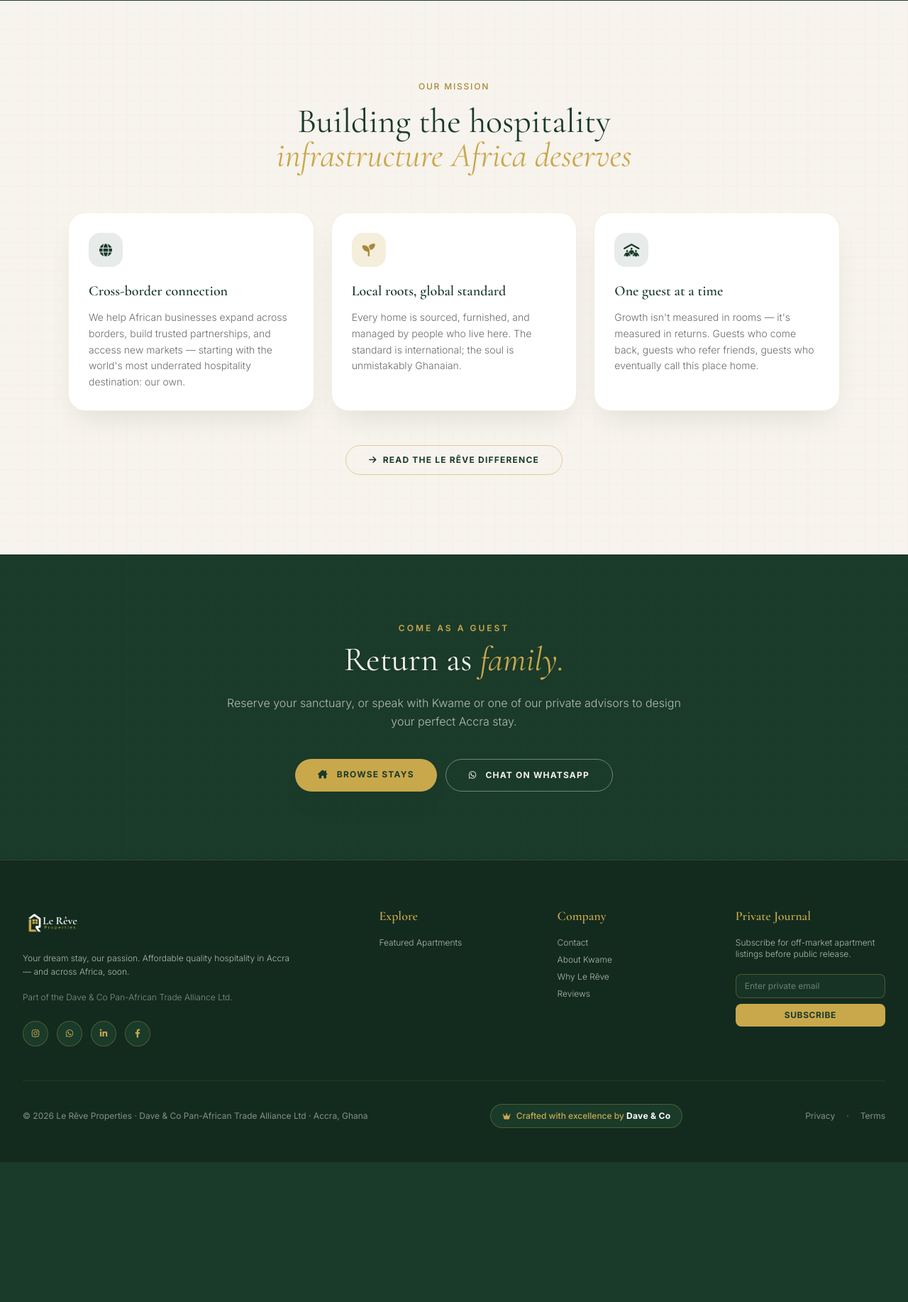
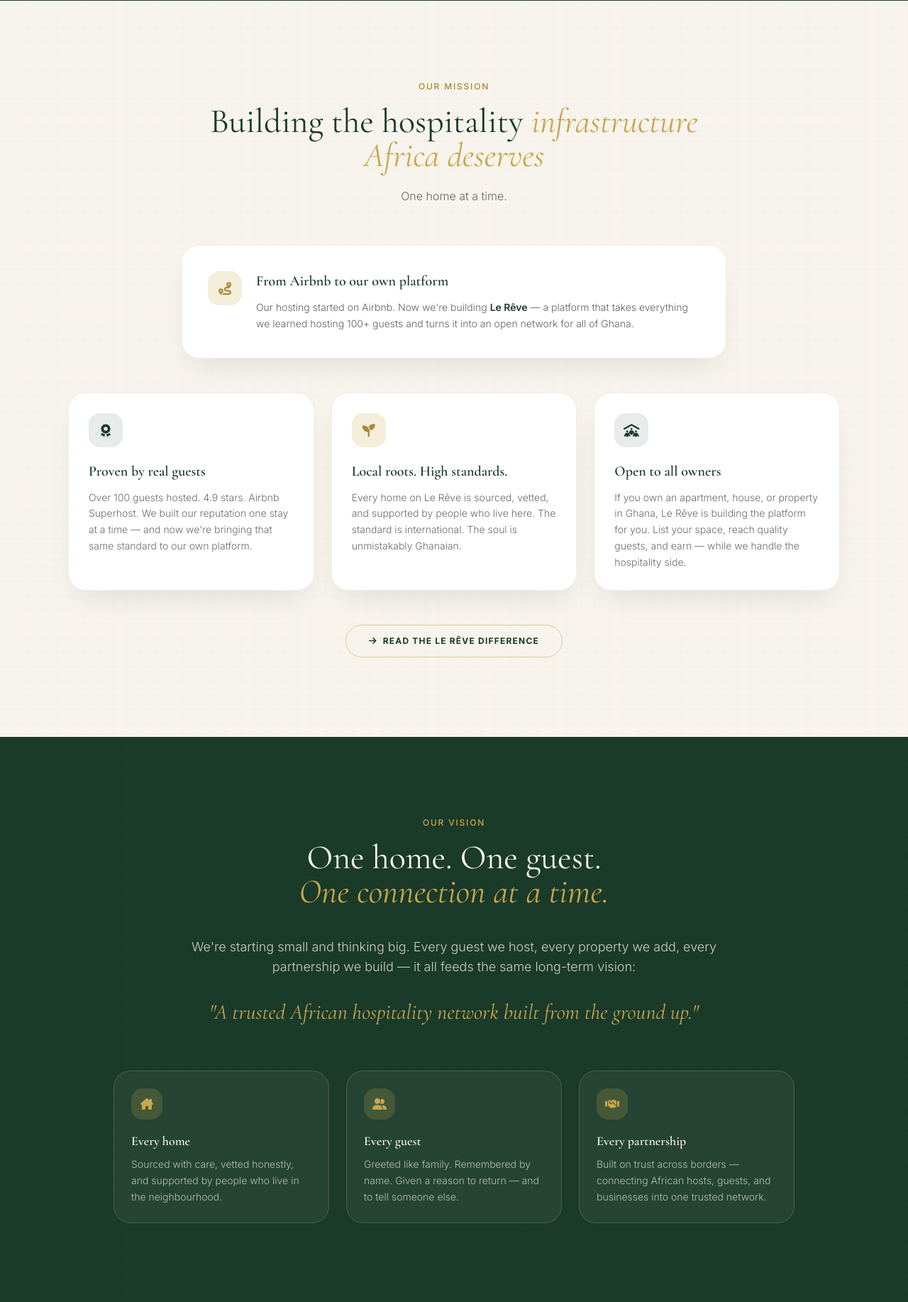
Before and after one commit to incredibledevelops/lereve_properties, a Python web app: template templates/about.html in a window 1280 px wide. Shown: the part 2251-4085 px from the top of the page at 71% size. Before the commit the page ends 3888 px from the top, so only its background shows below. Run offline with Jinja, Linux system fonts and the light colour scheme; the template is opened without the code that fills it, so the values that code supplies are empty; some libraries are stand-ins or nearby versions.

Commit message:
Added Our Mission and Our Vision to the About Page

```diff
--- a/templates/about.html
+++ b/templates/about.html
@@ -48,7 +48,7 @@
       <span class="text-[11px] text-ivory/70 uppercase tracking-[0.2em] mt-2 block">From Kotoka Airport</span>
     </div>
     <div data-stat>
-      <span class="font-serif text-4xl sm:text-5xl font-bold text-gold block" data-count-text="Pan-African">Pan-African</span>
+      <span class="font-serif text-4xl sm:text-5xl font-bold text-gold block">Pan-African</span>
       <span class="text-[11px] text-ivory/70 uppercase tracking-[0.2em] mt-2 block">Trade &amp; Hospitality</span>
     </div>
   </div>
@@ -64,7 +64,6 @@
       <!-- Photo column -->
       <div class="lg:col-span-2 reveal">
         <div class="relative mx-auto max-w-sm">
-          <!-- Decorative frame -->
           <div class="absolute -inset-4 rounded-3xl border border-gold/30 rotate-3"></div>
           <div class="absolute -inset-4 rounded-3xl border border-gold/20 -rotate-2"></div>
 
@@ -84,7 +83,6 @@
             </div>
           </div>
 
-          <!-- Badge -->
           <div class="absolute -bottom-4 -right-4 bg-gold text-primary rounded-2xl px-5 py-3 shadow-luxury border-2 border-ivory">
             <p class="text-[10px] uppercase tracking-widest font-bold opacity-70">Since</p>
             <p class="font-serif text-2xl font-bold leading-none">2019</p>
@@ -123,7 +121,6 @@
           </p>
         </div>
 
-        <!-- Signature quote -->
         <blockquote class="mt-8 pl-5 border-l-2 border-gold">
           <p class="font-serif italic text-lg text-primary leading-relaxed">
             "We're not building a rental business. We're building a reason to come home to Africa."
@@ -133,7 +130,6 @@
           </footer>
         </blockquote>
 
-        <!-- Contact shortcuts -->
         <div class="mt-8 flex flex-wrap gap-3">
           <a href="https://wa.me/233547975252?text=Hi%20Kwame%2C%20I%27d%20like%20to%20talk."
              target="_blank" rel="noopener"
@@ -169,7 +165,6 @@
       </blockquote>
     </div>
 
-    <!-- Three-pillar strip -->
     <div class="grid grid-cols-1 md:grid-cols-3 gap-6 mt-16 text-left">
       <div class="why-card reveal" data-delay="0">
         <div class="why-icon"><i class="fa-solid fa-heart" aria-hidden="true"></i></div>
@@ -198,22 +193,46 @@
   <div class="kente-pattern absolute inset-0 opacity-20 pointer-events-none"></div>
 
   <div class="relative max-w-6xl mx-auto px-4 sm:px-6 lg:px-8">
-    <div class="text-center mb-14 reveal max-w-2xl mx-auto">
+
+    <!-- Mission header -->
+    <div class="text-center mb-14 reveal max-w-3xl mx-auto">
       <p class="why-eyebrow mb-4 text-gold-dark">Our Mission</p>
       <h2 class="font-serif text-3xl sm:text-4xl lg:text-5xl font-light text-primary leading-tight">
         Building the hospitality <span class="italic text-gold font-normal">infrastructure Africa deserves</span>
       </h2>
+      <p class="mt-5 text-charcoal/70 text-base font-light leading-relaxed max-w-2xl mx-auto">
+        One home at a time.
+      </p>
     </div>
 
+    <!-- Mission intro card -->
+    <div class="reveal max-w-3xl mx-auto bg-white rounded-3xl p-7 sm:p-9 border border-gold/20 shadow-luxury mb-12">
+      <div class="flex items-start gap-5">
+        <div class="w-12 h-12 rounded-2xl bg-gold/20 text-gold-dark flex items-center justify-center flex-shrink-0">
+          <i class="fa-solid fa-route text-lg" aria-hidden="true"></i>
+        </div>
+        <div class="min-w-0">
+          <h3 class="font-serif text-xl font-semibold text-primary mb-3">From Airbnb to our own platform</h3>
+          <p class="text-sm text-charcoal/75 leading-relaxed font-light">
+            Our hosting started on Airbnb. Now we're building <strong class="font-semibold text-primary">Le Rêve</strong>
+            — a platform that takes everything we learned hosting 100+ guests and turns it into an open network for all
+            of Ghana.
+          </p>
+        </div>
+      </div>
+    </div>
+
+    <!-- Mission pillars -->
     <div class="grid grid-cols-1 md:grid-cols-3 gap-6">
+
       <div class="bg-white rounded-3xl p-7 border border-gold/20 shadow-luxury reveal" data-delay="0">
         <div class="w-12 h-12 rounded-2xl bg-primary/10 text-primary flex items-center justify-center mb-5">
-          <i class="fa-solid fa-globe text-lg" aria-hidden="true"></i>
+          <i class="fa-solid fa-award text-lg" aria-hidden="true"></i>
         </div>
-        <h3 class="font-serif text-xl font-semibold text-primary mb-3">Cross-border connection</h3>
+        <h3 class="font-serif text-xl font-semibold text-primary mb-3">Proven by real guests</h3>
         <p class="text-sm text-charcoal/70 leading-relaxed font-light">
-          We help African businesses expand across borders, build trusted partnerships, and access new markets —
-          starting with the world's most underrated hospitality destination: our own.
+          Over 100 guests hosted. 4.9 stars. Airbnb Superhost. We built our reputation one stay at a time — and now
+          we're bringing that same standard to our own platform.
         </p>
       </div>
 
@@ -221,10 +240,10 @@
         <div class="w-12 h-12 rounded-2xl bg-gold/20 text-gold-dark flex items-center justify-center mb-5">
           <i class="fa-solid fa-seedling text-lg" aria-hidden="true"></i>
         </div>
-        <h3 class="font-serif text-xl font-semibold text-primary mb-3">Local roots, global standard</h3>
+        <h3 class="font-serif text-xl font-semibold text-primary mb-3">Local roots. High standards.</h3>
         <p class="text-sm text-charcoal/70 leading-relaxed font-light">
-          Every home is sourced, furnished, and managed by people who live here. The standard is international; the
-          soul is unmistakably Ghanaian.
+          Every home on Le Rêve is sourced, vetted, and supported by people who live here. The standard is
+          international. The soul is unmistakably Ghanaian.
         </p>
       </div>
 
@@ -232,29 +251,93 @@
         <div class="w-12 h-12 rounded-2xl bg-primary/10 text-primary flex items-center justify-center mb-5">
           <i class="fa-solid fa-people-roof text-lg" aria-hidden="true"></i>
         </div>
-        <h3 class="font-serif text-xl font-semibold text-primary mb-3">One guest at a time</h3>
+        <h3 class="font-serif text-xl font-semibold text-primary mb-3">Open to all owners</h3>
         <p class="text-sm text-charcoal/70 leading-relaxed font-light">
-          Growth isn't measured in rooms — it's measured in returns. Guests who come back, guests who refer friends,
-          guests who eventually call this place home.
+          If you own an apartment, house, or property in Ghana, Le Rêve is building the platform for you. List your
+          space, reach quality guests, and earn — while we handle the hospitality side.
         </p>
       </div>
     </div>
 
+    <!-- Mission CTA -->
     <div class="text-center mt-12 reveal">
       <a href="{{ url_for('auth.why_us') }}"
-         class="inline-flex items-center gap-2 border border-gold/50 text-primary hover:bg-gold hover:text-primary px-8 py-3 rounded-full font-bold uppercase tracking-widest text-xs transition-all focus:outline-none focus-visible:ring-2 focus-visible:ring-gold">
+         class="inline-flex items-center gap-2 border border-gold/50 text-primary hover:bg-gold hover:text-primary px-8 py-3.5 rounded-full font-bold uppercase tracking-widest text-xs transition-all focus:outline-none focus-visible:ring-2 focus-visible:ring-gold">
         <i class="fa-solid fa-arrow-right" aria-hidden="true"></i> Read the Le Rêve Difference
       </a>
     </div>
   </div>
 </section>
 
+<!-- ============ VISION ============ -->
+<section class="relative py-20 md:py-28 bg-primary overflow-hidden">
+  <div class="kente-pattern absolute inset-0 opacity-40 pointer-events-none"></div>
+
+  <div class="relative max-w-5xl mx-auto px-4 sm:px-6 lg:px-8 text-center">
+
+    <div class="reveal">
+      <p class="why-eyebrow mb-4">Our Vision</p>
+      <h2 class="font-serif text-3xl sm:text-4xl lg:text-5xl font-light text-ivory leading-tight max-w-3xl mx-auto">
+        One home. One guest.<br>
+        <span class="italic text-gold font-normal">One connection at a time.</span>
+      </h2>
+    </div>
+
+    <div class="reveal mt-10 max-w-3xl mx-auto" data-delay="100">
+      <p class="text-ivory/80 text-base sm:text-lg font-light leading-relaxed">
+        We're starting small and thinking big. Every guest we host, every property we add, every partnership we
+        build — it all feeds the same long-term vision:
+      </p>
+    </div>
+
+    <div class="reveal mt-8 max-w-3xl mx-auto" data-delay="160">
+      <p class="font-serif italic text-xl sm:text-2xl lg:text-3xl text-gold leading-snug font-light">
+        "A trusted African hospitality network built from the ground up."
+      </p>
+    </div>
+
+    <!-- Vision metric strip -->
+    <div class="grid grid-cols-1 sm:grid-cols-3 gap-6 mt-16 text-left">
+
+      <div class="bg-white/5 border border-gold/25 rounded-3xl p-6 backdrop-blur-sm reveal" data-delay="0">
+        <div class="w-11 h-11 rounded-2xl bg-gold/20 text-gold flex items-center justify-center mb-4">
+          <i class="fa-solid fa-house-chimney text-base" aria-hidden="true"></i>
+        </div>
+        <h3 class="font-serif text-lg font-semibold text-ivory mb-2">Every home</h3>
+        <p class="text-sm text-ivory/70 leading-relaxed font-light">
+          Sourced with care, vetted honestly, and supported by people who live in the neighbourhood.
+        </p>
+      </div>
+
+      <div class="bg-white/5 border border-gold/25 rounded-3xl p-6 backdrop-blur-sm reveal" data-delay="80">
+        <div class="w-11 h-11 rounded-2xl bg-gold/20 text-gold flex items-center justify-center mb-4">
+          <i class="fa-solid fa-user-group text-base" aria-hidden="true"></i>
+        </div>
+        <h3 class="font-serif text-lg font-semibold text-ivory mb-2">Every guest</h3>
+        <p class="text-sm text-ivory/70 leading-relaxed font-light">
+          Greeted like family. Remembered by name. Given a reason to return — and to tell someone else.
+        </p>
+      </div>
+
+      <div class="bg-white/5 border border-gold/25 rounded-3xl p-6 backdrop-blur-sm reveal" data-delay="160">
+        <div class="w-11 h-11 rounded-2xl bg-gold/20 text-gold flex items-center justify-center mb-4">
+          <i class="fa-solid fa-handshake text-base" aria-hidden="true"></i>
+        </div>
+        <h3 class="font-serif text-lg font-semibold text-ivory mb-2">Every partnership</h3>
+        <p class="text-sm text-ivory/70 leading-relaxed font-light">
+          Built on trust across borders — connecting African hosts, guests, and businesses into one trusted network.
+        </p>
+      </div>
+    </div>
+  </div>
+</section>
+
 <!-- ============ TESTIMONIALS ============ -->
 {% if reviews %}
-<section class="py-20 md:py-28 bg-ivory-dark/40 relative overflow-hidden">
+<section class="py-20 md:py-28 bg-ivory-dark/40 relative overflow-hidden" aria-labelledby="about-reviews-heading">
   <div class="max-w-7xl mx-auto px-4 sm:px-6 lg:px-8 text-center mb-12 reveal">
     <span class="text-gold text-xs uppercase tracking-[0.25em] font-semibold block mb-3">In Their Own Words</span>
-    <h2 class="font-serif text-3xl sm:text-4xl font-light text-primary">
+    <h2 id="about-reviews-heading" class="font-serif text-3xl sm:text-4xl font-light text-primary">
       Guests who <span class="italic text-gold">became family</span>
     </h2>
   </div>
@@ -269,11 +352,14 @@
           {% for r in reviews %}
             {% set rating = (r.rating or 0)|int %}
             {% set avatar_url = r.avatar or ('https://ui-avatars.com/api/?name=' ~ ((r.name or 'Guest')|urlencode) ~ '&background=c9a84c&color=1a3a2a') %}
-            <article class="w-[320px] sm:w-[380px] flex-shrink-0 bg-white rounded-3xl p-7 border border-gold/20 shadow-luxury flex flex-col justify-between relative">
+            <article class="w-[320px] sm:w-[380px] flex-shrink-0 bg-white rounded-3xl p-7 border border-gold/20 shadow-luxury flex flex-col justify-between relative"
+                     aria-label="Review by {{ r.name or 'Guest' }}">
               <i class="fa-solid fa-quote-left text-4xl text-gold/20 absolute top-5 right-5" aria-hidden="true"></i>
               <div>
-                <div class="flex items-center gap-1 text-gold text-xs mb-4">
-                  {% for i in range(5) %}<i class="fa-solid fa-star {% if i < rating %}text-gold{% else %}text-charcoal/20{% endif %}" aria-hidden="true"></i>{% endfor %}
+                <div class="flex items-center gap-1 text-gold text-xs mb-4" role="img" aria-label="{{ rating }} out of 5 stars">
+                  {% for i in range(5) %}
+                    <i class="fa-solid fa-star {% if i < rating %}text-gold{% else %}text-charcoal/20{% endif %}" aria-hidden="true"></i>
+                  {% endfor %}
                   <span class="text-charcoal/60 text-[11px] ml-2 font-medium">Verified</span>
                 </div>
                 <p class="text-charcoal/80 text-sm leading-relaxed italic mb-6 line-clamp-2">"{{ r.text|e }}"</p>
@@ -322,7 +408,8 @@
 </section>
 
 <!-- ============ BACK TO TOP ============ -->
-<button id="backToTop" onclick="window.scrollTo({top:0,behavior:'smooth'})"
+<button id="backToTop"
+        type="button"
         class="fixed bottom-6 right-6 z-30 w-11 h-11 rounded-full bg-primary text-gold border border-gold/40 shadow-luxury flex items-center justify-center opacity-0 pointer-events-none transition-all duration-300 hover:bg-gold hover:text-primary focus:outline-none focus-visible:ring-2 focus-visible:ring-gold"
         aria-label="Back to top">
   <i class="fa-solid fa-arrow-up" aria-hidden="true"></i>
@@ -340,7 +427,6 @@
     transform: translateY(0);
   }
 
-  /* Founder photo tilt on hover */
   .reveal img {
     transition: transform .5s ease;
   }
@@ -355,53 +441,46 @@
 </style>
 {% endblock %}
 
+
 {% block scripts %}
 <script>
 /* ============================================================
-   ABOUT PAGE — page-specific only.
+   ABOUT PAGE — page-specific behaviour.
    ============================================================ */
+(function () {
+  'use strict';
 
+  /* ---------- Scroll reveal ---------- */
   function initScrollReveal() {
-  const els = document.querySelectorAll('.reveal');
-  if (!els.length || !('IntersectionObserver' in window)) {
-    els.forEach(el => el.classList.add('is-visible'));
+    var els = document.querySelectorAll('.reveal');
+    if (!els.length) return;
+
+    if (!('IntersectionObserver' in window)) {
+      els.forEach(function (el) { el.classList.add('is-visible'); });
       return;
     }
-  const io = new IntersectionObserver((entries) => {
-    entries.forEach((entry) => {
-      if (entry.isIntersecting) {
-        const delay = parseInt(entry.target.dataset.delay || '0', 10);
-        setTimeout(() => entry.target.classList.add('is-visible'), delay);
+
+    var io = new IntersectionObserver(function (entries) {
+      entries.forEach(function (entry) {
+        if (!entry.isIntersecting) return;
+        var delay = parseInt(entry.target.dataset.delay || '0', 10);
+        setTimeout(function () {
+          entry.target.classList.add('is-visible');
+        }, delay);
         io.unobserve(entry.target);
-      }
       });
     }, { threshold: 0.12, rootMargin: '0px 0px -60px 0px' });
-  els.forEach(el => io.observe(el));
+
+    els.forEach(function (el) { io.observe(el); });
   }
 
-function setupStatsCounters() {
-  const blocks = document.querySelectorAll('[data-stat]');
-  if (blocks.length === 0 || !('IntersectionObserver' in window)) return;
-  const io = new IntersectionObserver((entries) => {
-    entries.forEach(entry => {
-      if (!entry.isIntersecting) return;
-      const el = entry.target.querySelector('[data-count-to]');
-      if (!el) { io.unobserve(entry.target); return; }
-      const target = parseFloat(el.dataset.countTo);
-      const decimals = parseInt(el.dataset.decimals || '0', 10);
-      const suffix = el.dataset.suffix || '';
-      animateNumber(el, target, decimals, suffix, 1400);
-      io.unobserve(entry.target);
-    });
-  }, { threshold: 0.4 });
-  blocks.forEach(b => io.observe(b));
-}
+  /* ---------- Stat counters ---------- */
   function animateNumber(el, target, decimals, suffix, duration) {
-  const start = performance.now();
+    var start = performance.now();
     function tick(now) {
-    const t = Math.min(1, (now - start) / duration);
-    const eased = 1 - Math.pow(1 - t, 3);
-    const val = target * eased;
+      var t = Math.min(1, (now - start) / duration);
+      var eased = 1 - Math.pow(1 - t, 3);
+      var val = target * eased;
       el.textContent = val.toFixed(decimals) + suffix;
       if (t < 1) requestAnimationFrame(tick);
       else el.textContent = target.toFixed(decimals) + suffix;
@@ -409,20 +488,60 @@ function animateNumber(el, target, decimals, suffix, duration) {
     requestAnimationFrame(tick);
   }
 
+  function setupStatsCounters() {
+    var blocks = document.querySelectorAll('[data-stat]');
+    if (!blocks.length) return;
+
+    if (!('IntersectionObserver' in window)) {
+      // No IO: just render the final values.
+      blocks.forEach(function (b) {
+        var el = b.querySelector('[data-count-to]');
+        if (!el) return;
+        var target   = parseFloat(el.dataset.countTo);
+        var decimals = parseInt(el.dataset.decimals || '0', 10);
+        var suffix   = el.dataset.suffix || '';
+        el.textContent = target.toFixed(decimals) + suffix;
+      });
+      return;
+    }
+
+    var io = new IntersectionObserver(function (entries) {
+      entries.forEach(function (entry) {
+        if (!entry.isIntersecting) return;
+        var el = entry.target.querySelector('[data-count-to]');
+        io.unobserve(entry.target);
+        if (!el) return;
+        var target   = parseFloat(el.dataset.countTo);
+        var decimals = parseInt(el.dataset.decimals || '0', 10);
+        var suffix   = el.dataset.suffix || '';
+        animateNumber(el, target, decimals, suffix, 1400);
+      });
+    }, { threshold: 0.4 });
+
+    blocks.forEach(function (b) { io.observe(b); });
+  }
+
+  /* ---------- Reviews marquee ---------- */
   function initReviewsMarquee() {
-  const track  = document.getElementById('aboutReviewsTrack');
-  const source = document.getElementById('aboutReviewsSource');
-  if (!track || !source || source.children.length === 0) return;
-  if (typeof buildEndlessMarquee === 'function') {
-    buildEndlessMarquee('aboutReviewsTrack', 'aboutReviewsSource', { speed: 65 });
+    var track  = document.getElementById('aboutReviewsTrack');
+    var source = document.getElementById('aboutReviewsSource');
+    if (!track || !source || !source.children.length) return;
+    if (typeof window.buildEndlessMarquee === 'function') {
+      window.buildEndlessMarquee('aboutReviewsTrack', 'aboutReviewsSource', { speed: 65 });
     }
   }
 
+  /* ---------- Back to top ---------- */
   function setupBackToTop() {
-  const btn = document.getElementById('backToTop');
+    var btn = document.getElementById('backToTop');
     if (!btn) return;
-  const onScroll = () => {
-    const show = window.scrollY > 400;
+
+    btn.addEventListener('click', function () {
+      window.scrollTo({ top: 0, behavior: 'smooth' });
+    });
+
+    var onScroll = function () {
+      var show = window.scrollY > 400;
       btn.classList.toggle('opacity-0', !show);
       btn.classList.toggle('pointer-events-none', !show);
       btn.classList.toggle('opacity-100', show);
@@ -431,7 +550,8 @@ function setupBackToTop() {
     onScroll();
   }
 
-document.addEventListener('DOMContentLoaded', () => {
+  /* ---------- Boot ---------- */
+  document.addEventListener('DOMContentLoaded', function () {
     initScrollReveal();
     setupStatsCounters();
     setupBackToTop();
@@ -440,12 +560,19 @@ document.addEventListener('DOMContentLoaded', () => {
     setTimeout(initReviewsMarquee, 400);
     setTimeout(initReviewsMarquee, 1200);
 
-  let rt;
-  window.addEventListener('resize', () => {
+    var rt;
+    window.addEventListener('resize', function () {
       clearTimeout(rt);
       rt = setTimeout(initReviewsMarquee, 250);
     });
-  if (document.fonts?.ready) document.fonts.ready.then(() => setTimeout(initReviewsMarquee, 300));
+
+    if (document.fonts && document.fonts.ready) {
+      document.fonts.ready.then(function () {
+        setTimeout(initReviewsMarquee, 300);
       });
+    }
+  });
+
+})();
 </script>
 {% endblock %}
```
Lines whose indentation alone changed are shown as unchanged.
